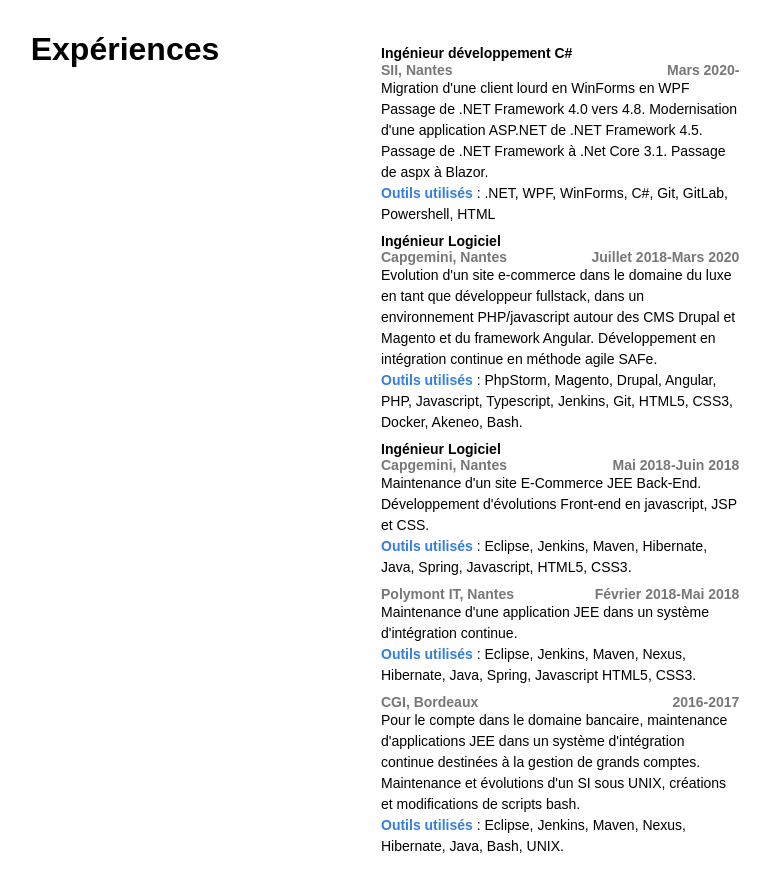
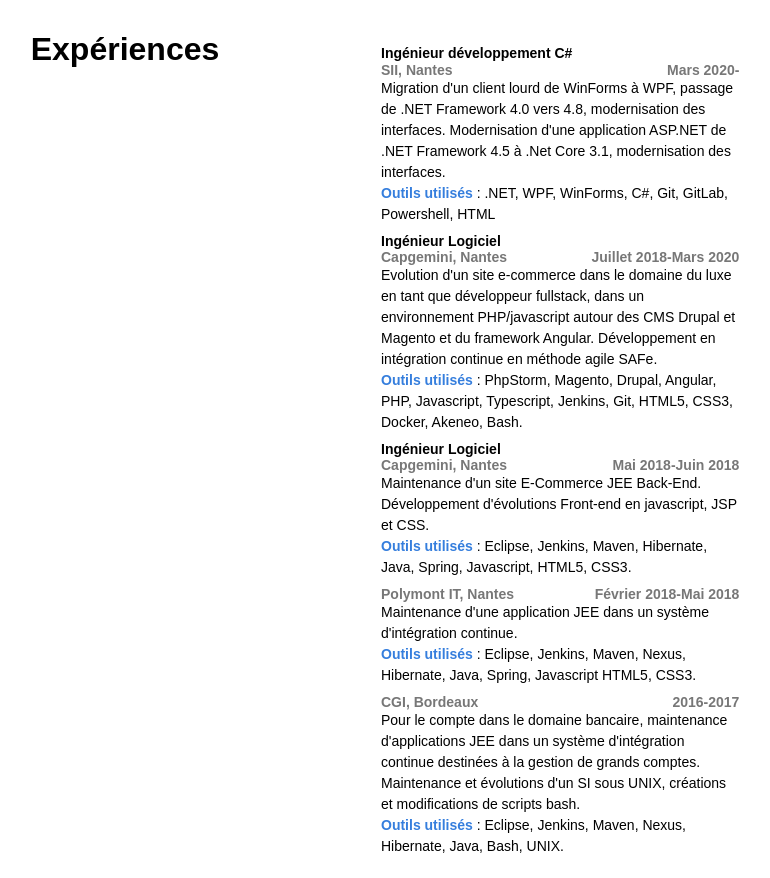
Before and after one commit to ramayana0/Resume, a plain HTML site: page fr/index.html in a window 1280 px wide. Shown: the part 882-1760 px from the top of the page, without its empty margins (259-1029 px from the left). Drawn offline with nearby package versions, Linux system fonts and the light colour scheme.

Commit message:
fix badly worded text

```diff
--- a/fr/index.html
+++ b/fr/index.html
@@ -86,11 +86,8 @@
                             </p>
                         </div>
                         <p class="ma0 lh-copy">
-                            Migration d'une client lourd en WinForms en WPF
-                            Passage de .NET Framework 4.0 vers 4.8.
-                            Modernisation d'une application ASP.NET de .NET Framework 4.5.
-                            Passage de .NET Framework à .Net Core 3.1.
-                            Passage de aspx à Blazor.
+                            Migration d'un client lourd de WinForms à WPF, passage de .NET Framework 4.0 vers 4.8, modernisation des interfaces.
+                            Modernisation d'une application ASP.NET de .NET Framework 4.5 à .Net Core 3.1, modernisation des interfaces.
                         </p>
                         <p class="ma0 mb2 lh-copy">
                             <strong class = "blue">Outils utilisés</strong> : .NET, WPF, WinForms, C#, Git, GitLab, Powershell, HTML
```
